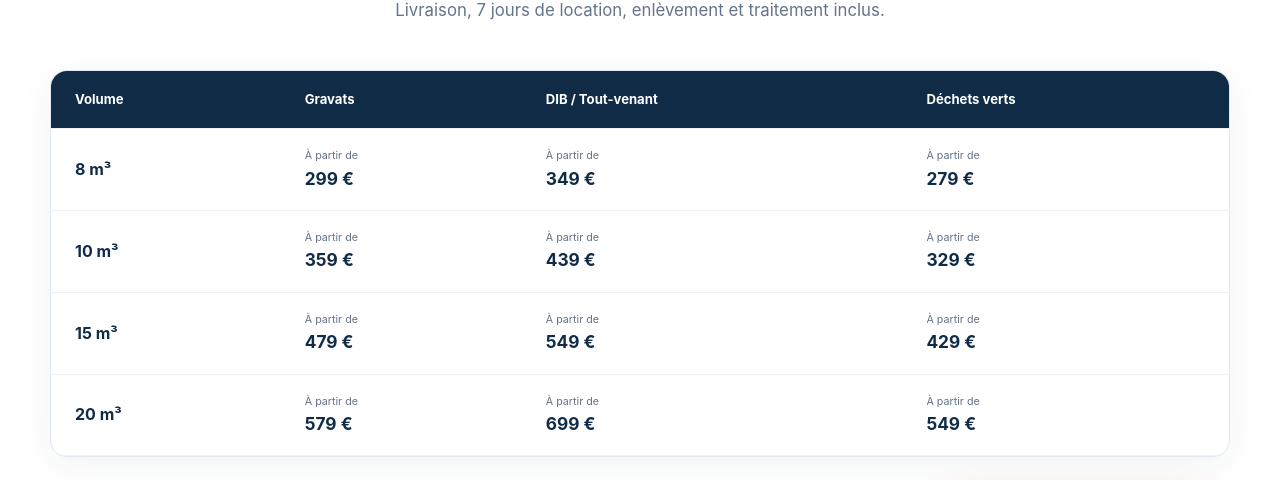
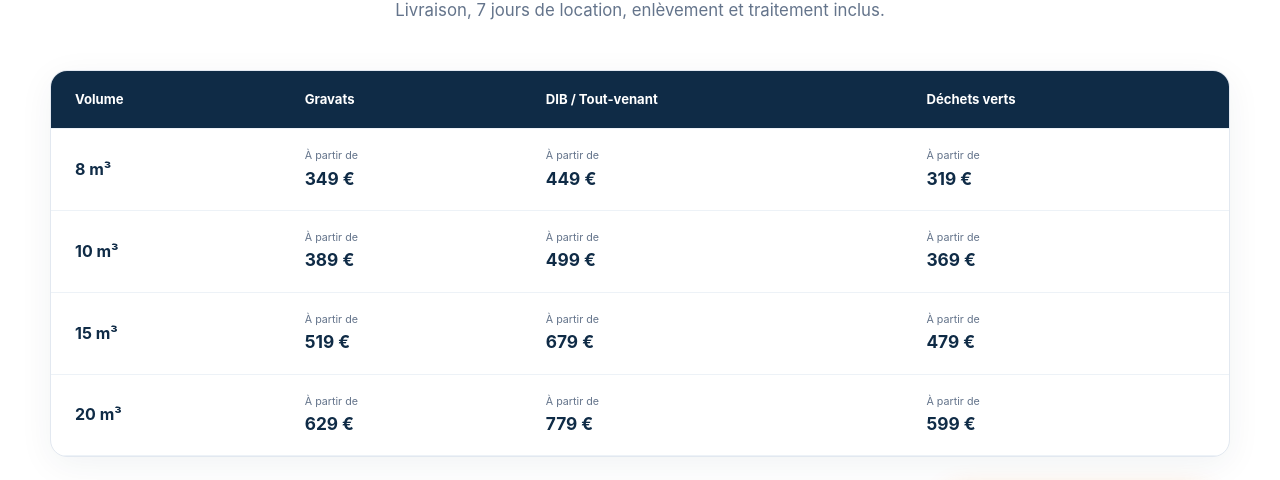
Before and after one commit to baguettecroissant/mabenneenligne.fr, a Next.js app: page / in a window 1280 px wide. Shown: the part 2577-3057 px from the top of the page. Built offline with nearby package versions, Linux system fonts and the light colour scheme.

Commit message:
fix(tarifs): alignement de la grille tarifaire sur les prix du marche (Ecodrop, Speed-Benne)

```diff
--- a/app/_data/content.ts
+++ b/app/_data/content.ts
@@ -1,9 +1,9 @@
 export const prices = [
-  { volume: "8 m³", gravats: "299 €", dib: "349 €", verts: "279 €", bois: "299 €" },
-  { volume: "10 m³", gravats: "359 €", dib: "439 €", verts: "329 €", bois: "349 €" },
-  { volume: "15 m³", gravats: "479 €", dib: "549 €", verts: "429 €", bois: "459 €" },
-  { volume: "20 m³", gravats: "579 €", dib: "699 €", verts: "549 €", bois: "569 €" },
-  { volume: "30 m³", gravats: "749 €", dib: "899 €", verts: "—", bois: "699 €" },
+  { volume: "8 m³", gravats: "349 €", dib: "449 €", verts: "319 €", bois: "349 €" },
+  { volume: "10 m³", gravats: "389 €", dib: "499 €", verts: "369 €", bois: "389 €" },
+  { volume: "15 m³", gravats: "519 €", dib: "679 €", verts: "479 €", bois: "519 €" },
+  { volume: "20 m³", gravats: "629 €", dib: "779 €", verts: "599 €", bois: "629 €" },
+  { volume: "30 m³", gravats: "799 €", dib: "1 099 €", verts: "—", bois: "799 €" },
 ];
 export const departments = [
   { slug: "nord-59", name: "Nord", code: "59", cities: ["Lille", "Roubaix", "Tourcoing", "Dunkerque", "Valenciennes"], status: "immédiate" },
@@ -16,7 +16,7 @@ export const departments = [
   { slug: "haute-garonne-31", name: "Haute-Garonne", code: "31", cities: ["Toulouse", "Colomiers", "Blagnac", "Muret"], status: "active" },
 ];
 export const faqs = [
-  ["Combien coûte la location d’une benne ?", "Nos tarifs démarrent à 279 € HT et varient selon le volume, le type de déchet et votre ville. Le devis reçu est tout compris : livraison, 7 jours de location, enlèvement et traitement."],
+  ["Combien coûte la location d’une benne ?", "Nos tarifs démarrent à 319 € HT et varient selon le volume, le type de déchet et votre ville. Le devis reçu est tout compris : livraison, 7 jours de location, enlèvement et traitement."],
   ["Quel délai prévoir pour la livraison ?", "Dans les zones couvertes, une livraison sous 24 à 48 heures est généralement possible, sous réserve de disponibilité et d’accès au chantier."],
   ["Faut-il une autorisation de voirie ?", "Oui, si la benne est posée sur la voie publique. La demande se fait auprès de votre mairie, idéalement 8 à 15 jours avant la pose."],
   ["Que se passe-t-il si je dépasse le tonnage inclus ?", "Le tonnage supplémentaire est facturé selon le type de déchet et le tarif du centre de traitement. Votre conseiller vous précise les seuils avant validation."],
--- a/app/_data/local/content.ts
+++ b/app/_data/local/content.ts
@@ -117,11 +117,11 @@ export function getLocalProfile(city: City, department: Department): LocalProfil
 
 export function getEstimatedPrices(profile: LocalProfile) {
   const bases = [
-    { volume: "8 m³", gravats: 299, melanges: 349, verts: 279, usage: "petite rénovation, taille ou débarras ciblé" },
-    { volume: "10 m³", gravats: 359, melanges: 439, verts: 329, usage: "pièce complète, terrasse ou garage" },
-    { volume: "15 m³", gravats: 479, melanges: 549, verts: 429, usage: "rénovation moyenne ou débarras de logement" },
-    { volume: "20 m³", gravats: 579, melanges: 699, verts: 549, usage: "maison, chantier conséquent ou encombrants" },
-    { volume: "30 m³", gravats: null, melanges: 899, verts: null, usage: "fort volume de déchets légers" },
+    { volume: "8 m³", gravats: 349, melanges: 449, verts: 319, usage: "petite rénovation, taille ou débarras ciblé" },
+    { volume: "10 m³", gravats: 389, melanges: 499, verts: 369, usage: "pièce complète, terrasse ou garage" },
+    { volume: "15 m³", gravats: 519, melanges: 679, verts: 479, usage: "rénovation moyenne ou débarras de logement" },
+    { volume: "20 m³", gravats: 629, melanges: 779, verts: 599, usage: "maison, chantier conséquent ou encombrants" },
+    { volume: "30 m³", gravats: 799, melanges: 1099, verts: null, usage: "fort volume de déchets légers" },
   ];
   const round = (value: number | null) => value === null ? null : Math.round((value * profile.priceFactor) / 10) * 10;
   return bases.map((row) => ({ ...row, gravats: round(row.gravats), melanges: round(row.melanges), verts: round(row.verts) }));
--- a/app/guides/data.ts
+++ b/app/guides/data.ts
@@ -142,7 +142,7 @@ export const guides: Guide[] = [
     imageAlt: "Livraison d’une benne orange devant une maison en rénovation avec contrôle du chantier",
     datePublished: "2026-07-21",
     dateModified: "2026-07-21",
-    quickAnswer: "En 2026, nos prix indicatifs démarrent à 279 € HT pour une benne de déchets verts de 8 m³, 299 € HT pour des gravats de 8 m³ et 349 € HT pour du DIB de 8 m³. Le prix exact dépend de la ville, du volume, du déchet, du tonnage inclus, de la durée et de l’accès. Un devis sérieux chiffre la livraison, l’enlèvement et le traitement.",
+    quickAnswer: "En 2026, nos prix indicatifs démarrent à 319 € HT pour une benne de déchets verts de 8 m³, 349 € HT pour des gravats de 8 m³ et 449 € HT pour du DIB de 8 m³. Le prix exact dépend de la ville, du volume, du déchet, du tonnage inclus, de la durée et de l’accès. Un devis sérieux chiffre la livraison, l’enlèvement et le traitement.",
     takeaways: [
       "Le type de déchet et son poids influencent souvent davantage le prix que le seul volume.",
       "Comparez toujours le tonnage inclus et le prix de la tonne supplémentaire.",
@@ -157,11 +157,11 @@ export const guides: Guide[] = [
         table: {
           headers: ["Volume", "Gravats", "DIB / tout-venant", "Déchets verts", "Bois"],
           rows: [
-            ["8 m³", "à partir de 299 €", "à partir de 349 €", "à partir de 279 €", "à partir de 299 €"],
-            ["10 m³", "à partir de 359 €", "à partir de 439 €", "à partir de 329 €", "à partir de 349 €"],
-            ["15 m³", "à partir de 479 €", "à partir de 549 €", "à partir de 429 €", "à partir de 459 €"],
-            ["20 m³", "à partir de 579 €", "à partir de 699 €", "à partir de 549 €", "à partir de 569 €"],
-            ["30 m³", "à partir de 749 €", "à partir de 899 €", "sur étude", "à partir de 699 €"],
+            ["8 m³", "à partir de 349 €", "à partir de 449 €", "à partir de 319 €", "à partir de 349 €"],
+            ["10 m³", "à partir de 389 €", "à partir de 499 €", "à partir de 369 €", "à partir de 389 €"],
+            ["15 m³", "à partir de 519 €", "à partir de 679 €", "à partir de 479 €", "à partir de 519 €"],
+            ["20 m³", "à partir de 629 €", "à partir de 779 €", "à partir de 599 €", "à partir de 629 €"],
+            ["30 m³", "à partir de 799 €", "à partir de 1 099 €", "sur étude", "à partir de 799 €"],
           ],
         },
       },
@@ -225,9 +225,9 @@ export const guides: Guide[] = [
         id: "exemples-budget",
         title: "Trois exemples de budget",
         paragraphs: [
-          "Petit chantier de maçonnerie : une benne de 8 m³ pour gravats propres démarre autour de 299 € HT dans les zones les plus compétitives. Le poids et la distance au centre restent déterminants.",
-          "Rénovation d’un appartement : une benne DIB de 10 à 15 m³ se situe dans notre grille à partir de 439 à 549 € HT. Séparer les gravats et le plâtre peut éviter un traitement plus coûteux du mélange.",
-          "Grand débarras : une benne de 20 m³ pour encombrants non dangereux démarre à 699 € HT. Démonter les meubles et retirer les équipements électriques améliore le remplissage et la conformité.",
+          "Petit chantier de maçonnerie : une benne de 8 m³ pour gravats propres démarre autour de 349 € HT dans les zones les plus compétitives. Le poids et la distance au centre restent déterminants.",
+          "Rénovation d’un appartement : une benne DIB de 10 à 15 m³ se situe dans notre grille à partir de 499 à 679 € HT. Séparer les gravats et le plâtre peut éviter un traitement plus coûteux du mélange.",
+          "Grand débarras : une benne de 20 m³ pour encombrants non dangereux démarre à 779 € HT. Démonter les meubles et retirer les équipements électriques améliore le remplissage et la conformité.",
         ],
         callout: { title: "À retenir", text: "Ces exemples ne sont pas des devis. La localisation, la date, l’accès, le tonnage et le contenu réel peuvent modifier le montant.", tone: "info" },
       },
@@ -246,7 +246,7 @@ export const guides: Guide[] = [
       },
     ],
     faq: [
-      ["Quel est le prix moyen d’une benne de 10 m³ ?", "Dans notre grille 2026, les prix de départ vont de 329 € HT pour des déchets verts à 439 € HT pour du DIB. Le prix exact dépend de la ville, du poids, de la durée et du traitement."],
+      ["Quel est le prix moyen d’une benne de 10 m³ ?", "Dans notre grille 2026, les prix de départ vont de 369 € HT pour des déchets verts à 499 € HT pour du DIB. Le prix exact dépend de la ville, du poids, de la durée et du traitement."],
       ["Le traitement des déchets est-il toujours inclus ?", "Il doit être indiqué au devis. Vérifiez le tonnage compris, car la part au-delà du forfait est généralement facturée séparément."],
       ["Pourquoi le DIB coûte-t-il plus cher que les gravats propres ?", "Un mélange non dangereux demande davantage de tri et peut avoir moins de débouchés de valorisation qu’un flux minéral propre et homogène."],
       ["La TVA est-elle comprise dans les prix affichés ?", "Nos tableaux affichent des prix de départ hors taxes. Le devis présente le montant HT, le taux applicable et le total TTC."],
```
